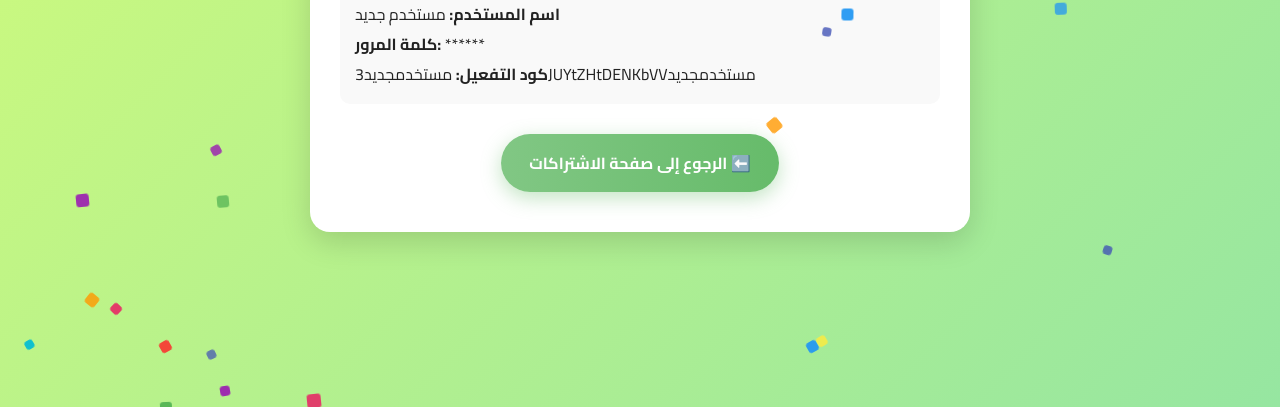
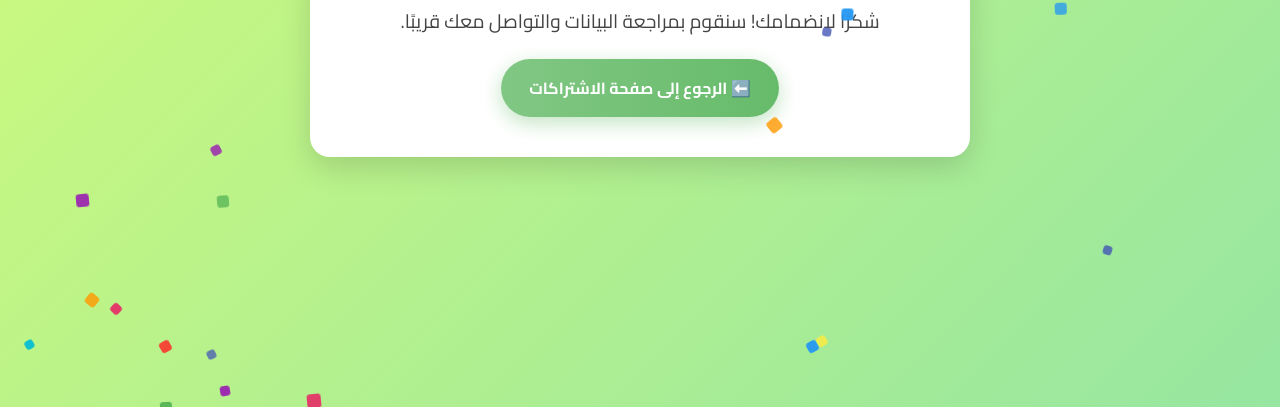
Before and after one commit to Eliasakkam/my-website1, a website: page subscribe-success.html in a window 1280 px wide. Shown: the part 393-800 px from the top of the page. Drawn offline with Linux system fonts and the light colour scheme.

Commit message:
subscribe-success

```diff
--- a/subscribe-success.html
+++ b/subscribe-success.html
@@ -43,18 +43,6 @@
       font-size: 1.2rem;
       color: #444;
       margin-bottom: 20px;
-    }
-
-    #user-info {
-      font-size: 1rem;
-      color: #222;
-      margin-bottom: 30px;
-      direction: ltr;
-      text-align: left;
-      background: #f9f9f9;
-      padding: 15px;
-      border-radius: 10px;
-      word-break: break-word;
     }
 
     .back-link {
@@ -123,39 +111,10 @@
   <div class="message-box">
     <h2>🎉 تم استلام طلبك بنجاح</h2>
     <p>شكرًا لانضمامك! سنقوم بمراجعة البيانات والتواصل معك قريبًا.</p>
-    <div id="user-info"></div>
     <a href="subscriptions.html" class="back-link">⬅️ الرجوع إلى صفحة الاشتراكات</a>
   </div>
 
   <script>
-    // جلب الاسم الكامل وكلمة المرور من التخزين المحلي
-    const fullName = localStorage.getItem('fullname') || "مستخدم جديد";
-    const password = localStorage.getItem('password') || "******";
-
-    // استخراج أول كلمتين (الاسم الأول والثاني)
-    const username = fullName.split(' ').slice(0, 2).join(' ');
-
-    // توليد كود تفعيل عشوائي مع الاسم في البداية والنهاية
-    function generateActivationCode(username) {
-      const chars = '0123456789ABCDEFGHIJKLMNOPQRSTUVWXYZabcdefghijklmnopqrstuvwxyz';
-      let randomPart = '';
-      for (let i = 0; i < 15; i++) {
-        randomPart += chars[Math.floor(Math.random() * chars.length)];
-      }
-      return `${username.replace(/\s/g, '')}${randomPart}${username.replace(/\s/g, '')}`;
-    }
-
-    // تشغيل عند تحميل الصفحة
-    window.onload = () => {
-      const activationCode = generateActivationCode(username);
-      document.getElementById("user-info").innerHTML = `
-        <strong>اسم المستخدم:</strong> ${username}<br>
-        <strong>كلمة المرور:</strong> ${password}<br>
-        <strong>كود التفعيل:</strong> ${activationCode}
-      `;
-      launchConfetti(30);
-    };
-
     // كونفيتي 🎉
     const colors = ['#f44336', '#e91e63', '#9c27b0', '#3f51b5', '#2196f3', '#00bcd4', '#4caf50', '#ffeb3b', '#ff9800'];
 
@@ -192,6 +151,10 @@
         setTimeout(createConfettiPiece, i * 150);
       }
     }
+
+    window.onload = () => {
+      launchConfetti(30);
+    };
   </script>
 </body>
 </html>
```
